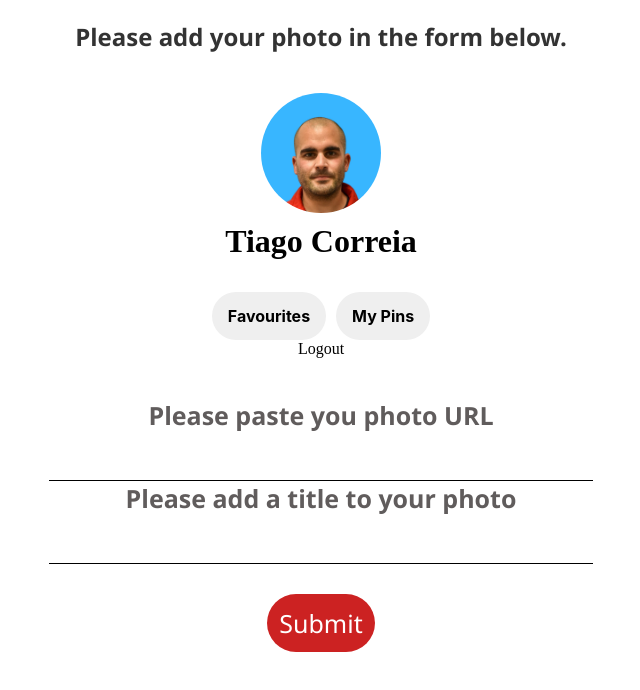
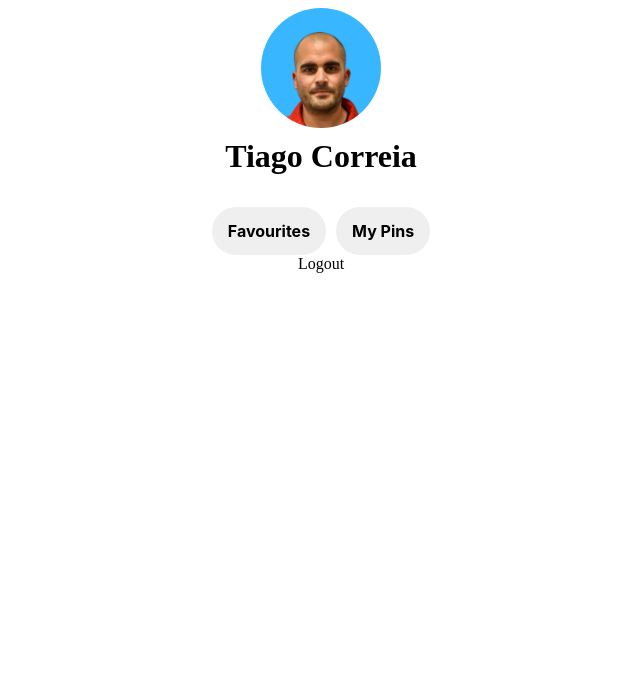
Before and after one commit to Im-Eager/swaperest_, a Next.js app: page /correia in a window 1280 px wide. Shown: the top 690 px of the page, without its empty margins (319-959 px from the left). Built offline with nearby package versions, Linux system fonts and the light colour scheme.

Commit message:
correcting merges

```diff
--- a/src/pages/_app.tsx
+++ b/src/pages/_app.tsx
@@ -13,9 +13,9 @@ function MyApp(props: { Component: any; pageProps: any }) {
 
     return (
         <>
-            {/* <Component {...pageProps} /> */}
-            <NewPin />
-            {/* {<LoginForm />} */}
+            {<Component {...pageProps} /> }
+            {/* <NewPin />
+            {{<LoginForm />} } */}
             {/* {<RegisterForm />} */}
         </>
     );
```
